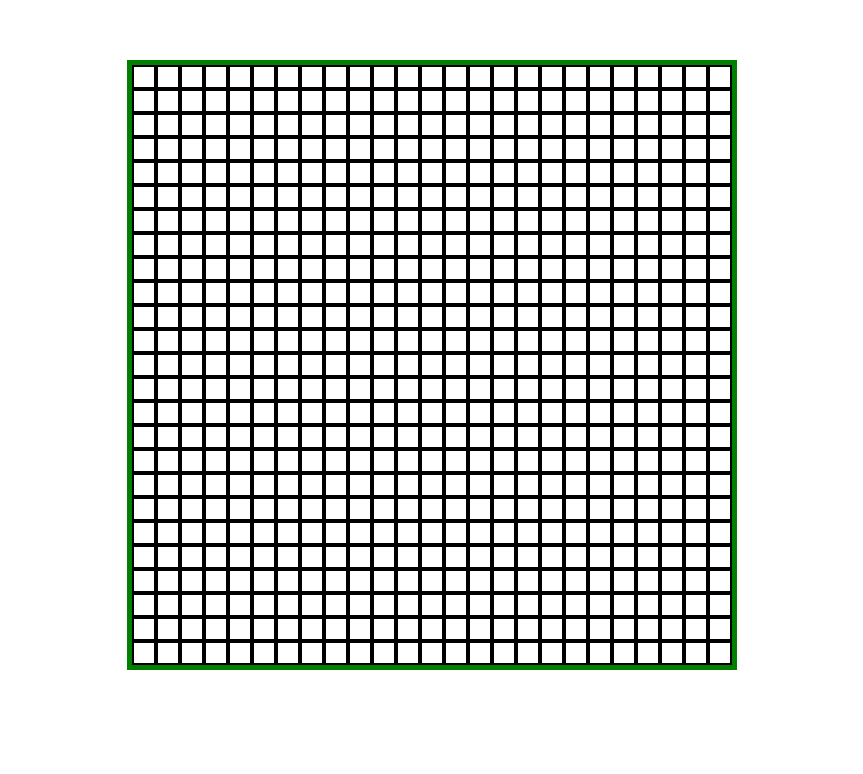
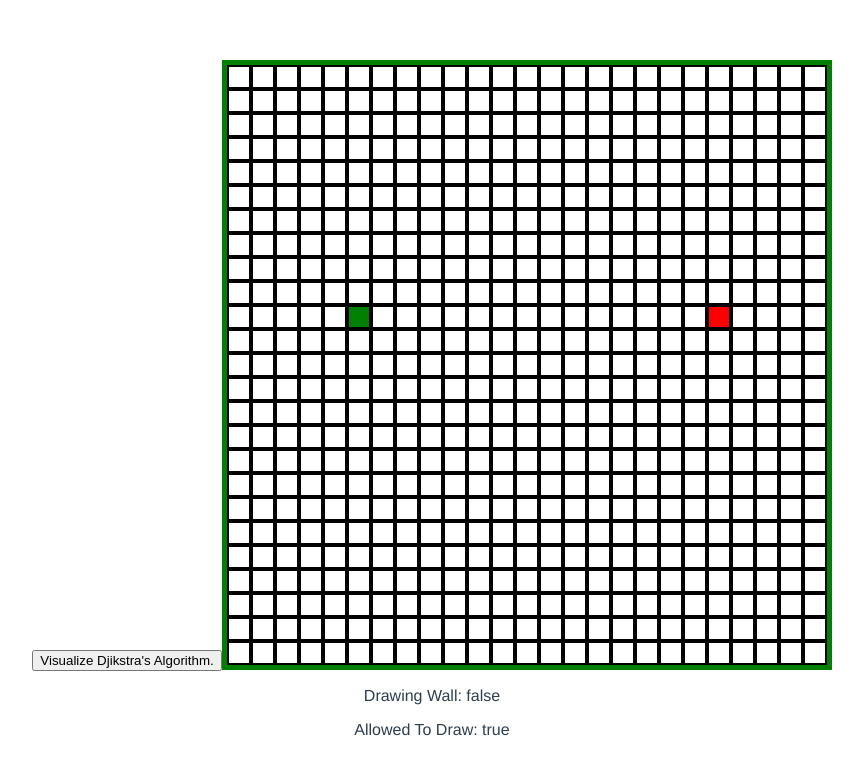
Before and after one commit to JEFF-MIKE/Vue-Grid-Pathfinder, a Vue app: page / in a window 1280 px wide. Shown: the top 774 px of the page, without its empty margins (208-1071 px from the left). Built offline with nearby package versions, Linux system fonts and the light colour scheme.

Commit message:
Animated Dijkstra drawing + ability to draw wall

```diff
--- a/src/components/Node.vue
+++ b/src/components/Node.vue
@@ -1,5 +1,13 @@
 <template>
-  <div class="node"></div>
+  <div
+    draggable="false"
+    @mousedown="$emit('mouse-down', rowIndex, colIndex)"
+    @mouseenter="$emit('mouse-enter', rowIndex, colIndex)"
+    @mouseup="$emit('mouse-up')"
+    class="node"
+    :class="{startNode: isStart, endNode: isEnd, isDrawn: isDrawn, isWall: isWall}"
+  >
+  </div>
 </template>
 
 <script>
@@ -8,11 +16,13 @@ export default {
   props: {
     rowIndex: Number,
     colIndex: Number,
+    isStart: Boolean,
+    isEnd: Boolean,
+    isVisited: Boolean,
+    isDrawn: Boolean,
+    distance: Number,
+    isWall: Boolean,
   },
-  data() {
-    return {
-    }
-  }
 }
 </script>
 
@@ -20,5 +30,39 @@ export default {
   .node{
     border: 2px solid black;
     width: 20px; height: 20px;
+    /* Below prevents annoying dragging behaviours when drawing.*/
+    -webkit-user-select: none;
+    -khtml-user-select: none;
+    -moz-user-select: none;
+    -o-user-select: none;
+    -ms-user-select: none;
+    user-select: none;
+
+    -webkit-user-drag: none;
+    -khtml-user-drag: none;
+    -moz-user-drag: none;
+    -o-user-drag: none;
+    -ms-user-drag: none;
+    user-drag: none;
+  }
+
+  .isDrawn {
+    background: blue;
+  }
+
+  .startNode {
+    background: green;
+  }
+
+  .endNode {
+    background: red;
+  }
+
+  .startNode.isDrawn, .endNode.isDrawn{
+    border-color: orange;
+  }
+
+  .isWall{
+    background: gray;;
   }
 </style>
--- a/src/components/PathfinderGrid.vue
+++ b/src/components/PathfinderGrid.vue
@@ -1,24 +1,43 @@
 <template>
-    <div id="grid">
+  <button @click="runDijkstra()">
+    Visualize Djikstra's Algorithm.
+  </button>
+    <div
+      id="grid"
+      @mouseleave="setMouseUp()">
       <div
         class="row"
         :key="rowIndex"
-        v-for="(row, rowIndex) in rowCount">
-        <div
-          class="col"
-          :key="colIndex"
-          v-for="(col, colIndex) in colCount">
-            <Node
-              :rowIndex="rowIndex"
-              :colIndex="colIndex" />
-          </div>
+        v-for="(row, rowIndex) in grid">
+          <Node
+            @mouse-down="setMouseDown(rowIndex, colIndex)"
+            @mouse-enter="mouseEnteredNode(rowIndex, colIndex)"
+            @mouse-up="setMouseUp()"
+            v-for="(node, colIndex) in row"
+            :key="((node.row+1) * (node.col+1))"
+            :rowIndex="rowIndex"
+            :colIndex="colIndex"
+            :isStart="node.isStart"
+            :isEnd="node.isEnd"
+            :isVisited="node.isVisited"
+            :isDrawn="node.isDrawn"
+            :distance="node.distance"
+            :isWall="node.isWall"
+          />
       </div>
-
     </div>
+    <p>
+      Drawing Wall: {{ this.willFillWall }}
+    </p>
+    <p>
+      Allowed To Draw: {{ this.allowedToDraw }}
+    </p>
 </template>
 
 <script>
 import Node from "./Node.vue"
+import { dijkstra } from "../algorithms/dijkstra";
+
 export default {
     name: "PathfinderGrid",
     components: {
@@ -26,20 +45,109 @@ export default {
     },
     data(){
       return {
-        nodes: [],
+        grid: [],
         rowCount: 25,
         colCount: 25,
+        startNodeRow: 10,
+        startNodeCol: 5,
+        endNodeRow: 10,
+        endNodeCol: 20,
+        hasStartNode: true,
+        hasEndNode: true,
+        startNodeReference: null,
+        endNodeReference: null,
+        hasDrawnGrid: false,
+        isMouseDown: false,
+        willFillWall: false,
+        allowedToDraw: true,
       }
+    },
+    methods: {
+      generateInitialGrid() {
+        const tempGrid = [];
+        for (let row = 0; row < this.rowCount; row++) {
+          const currentRow = [];
+          for (let col = 0; col < this.colCount; col++) {
+            const currentNode = this.createNode(row, col);
+
+            if (currentNode.isStart) this.startNodeReference = currentNode
+            if (currentNode.isEnd) this.endNodeReference = currentNode
+            currentRow.push(currentNode);
+          }
+          tempGrid.push(currentRow)
+        }
+        this.grid = tempGrid;
+      },
+
+      createNode(row, col) {
+        return {
+          col,
+          row,
+          isStart: row === this.startNodeRow && col == this.startNodeCol,
+          isEnd: row === this.endNodeRow && col === this.endNodeCol,
+          distance: Infinity,
+          isVisited: false,
+          isWall: false,
+          previousNode: null,
+          isDrawn: false,
+        }
+      },
+
+      runDijkstra(){
+        if (this.hasDrawnGrid) {
+          // reset the grid
+          this.generateInitialGrid();
+          this.hasDrawnGrid = false;
+        }
+        const visitedNodesInOrder = dijkstra(this.grid.slice(), this.startNodeReference, this.endNodeReference);
+        console.log(visitedNodesInOrder);
+        this.drawDijkstra(visitedNodesInOrder);
+      },
+
+      drawDijkstra(orderedNodeArray){
+        this.allowedToDraw = false;
+        const amountOfNodes = orderedNodeArray.length;
+        for (let i = 0; i < amountOfNodes; i++) {
+          setTimeout(() => {
+            orderedNodeArray[i].isDrawn = true;
+          }, i * 10);
+
+          if (i === amountOfNodes - 1){
+            setTimeout(() => {
+              this.allowedToDraw = true
+            }, i * 10);
+          }
+        }
+        this.hasDrawnGrid = true;
+      },
+
+      setMouseDown(rowIndex, colIndex) {
+        const node = this.grid[rowIndex][colIndex];
+
+        if (!this.allowedToDraw || node.isStart || node.isEnd) return;
+
+        this.isMouseDown = true;
+
+        this.willFillWall = !node.isWall ? true : false;
+
+        node.isWall = this.willFillWall ? true : false;
+      },
+
+      mouseEnteredNode(rowIndex, colIndex){
+        const node = this.grid[rowIndex][colIndex];
+        if (!this.isMouseDown || node.isStart || node.isEnd) return;
+
+
+        node.isWall = this.willFillWall ? true : false;
+      },
+
+      setMouseUp() {
+        this.isMouseDown = false;
+      },
     },
     mounted(){
       this.$nextTick(() => {
-        for (let row = 0; row < this.rowCount; row++) {
-          const currentRow = [];
-          for (let col = 0; col < this.colCount; col++) {
-            currentRow.push([]);
-          }
-          this.nodes.push(currentRow)
-        }
+        this.generateInitialGrid();
       });
     },
 }
@@ -49,17 +157,23 @@ export default {
   #grid {
     border: 5px solid green;
     display: inline-block;
+    -webkit-user-select: none;
+    -khtml-user-select: none;
+    -moz-user-select: none;
+    -o-user-select: none;
+    -ms-user-select: none;
+    user-select: none;
+
+    -webkit-user-drag: none;
+    -khtml-user-drag: none;
+    -moz-user-drag: none;
+    -o-user-drag: none;
+    -ms-user-drag: none;
+    user-drag: none;
   }
 
   .row {
     display: flex;
     flex-direction: row;
-    justify-content: center;
-  }
-
-  .col {
-    display: flex;
-    flex-direction: column;
-    justify-content: center;
   }
 </style>
```
